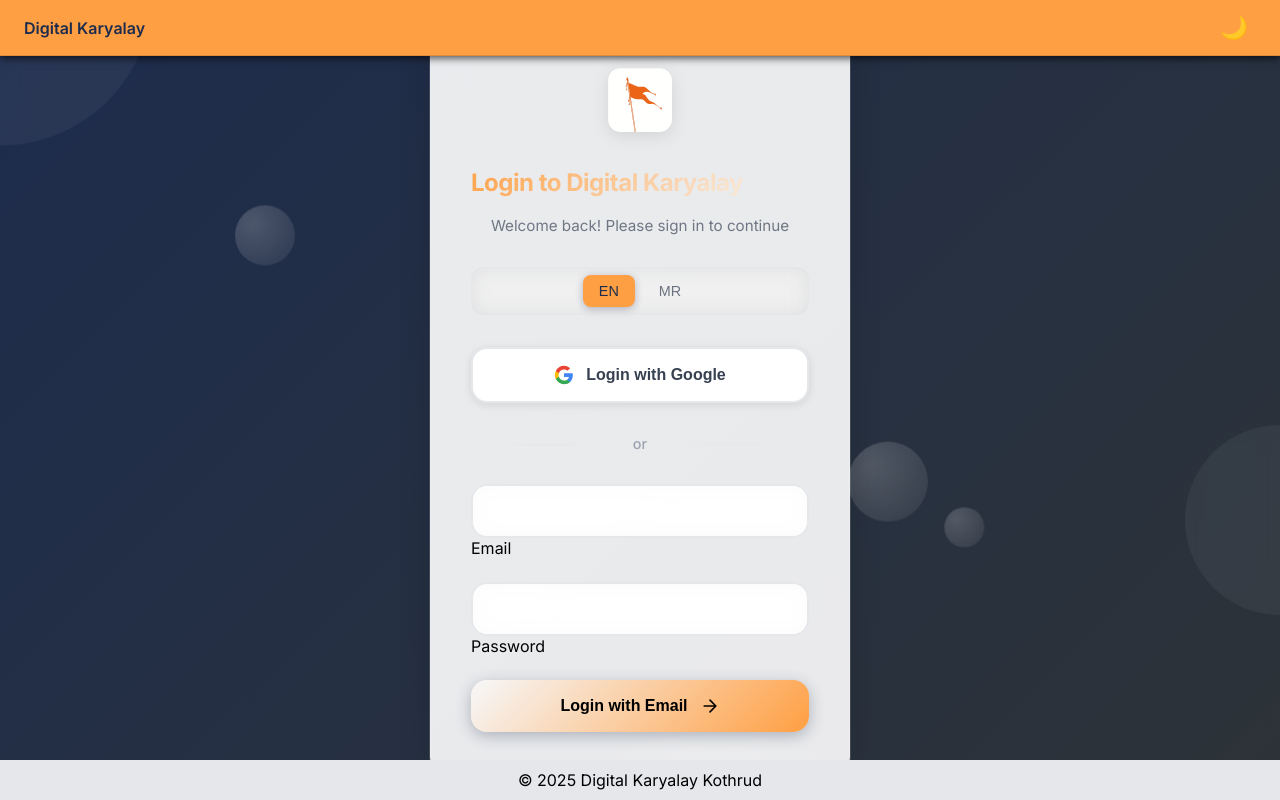
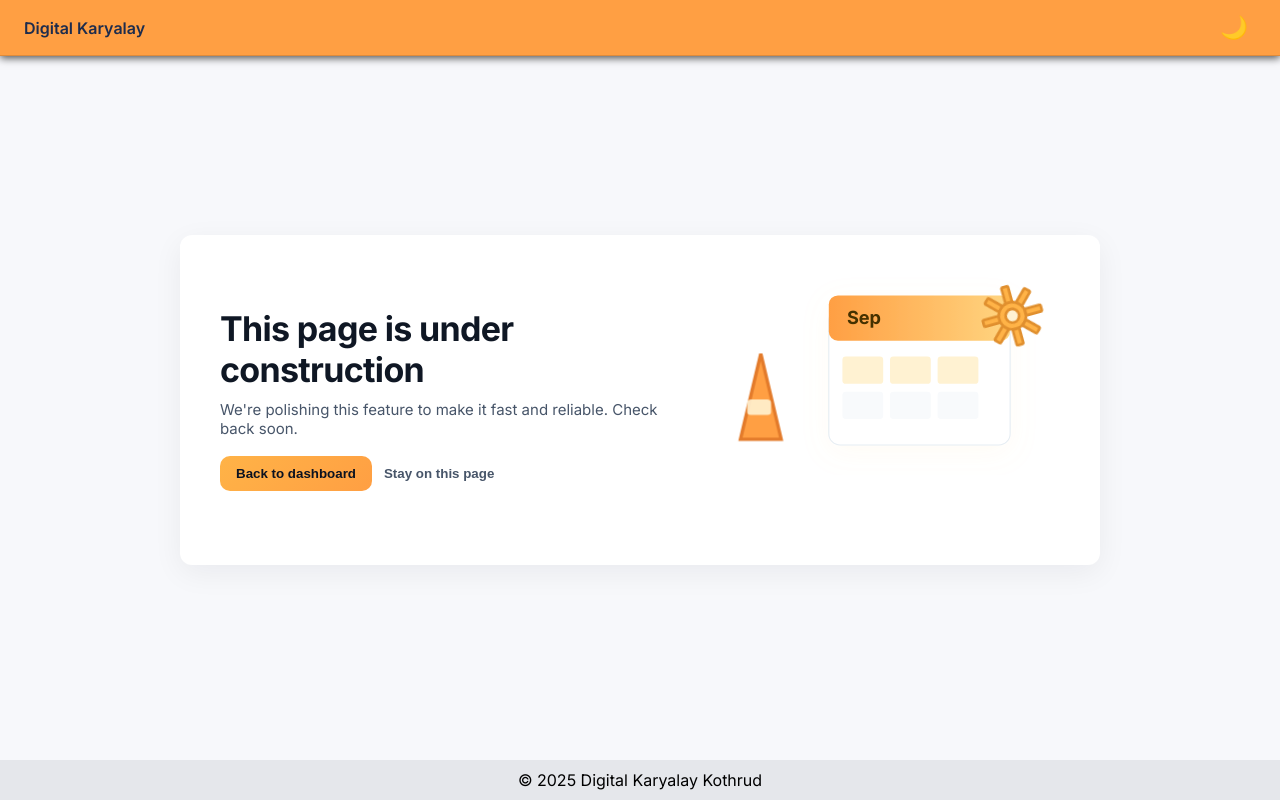
Before and after one commit to pranavmm14/digital-karyalay-frontend-pwa, a React (Vite) app: page /coming-soon in a window 1280 px wide. Before the commit this address led to /login. Built offline with nearby package versions, Linux system fonts and the light colour scheme; no server answers.

Commit message:
Added loader animation

```diff
--- /dev/null
+++ b/src/config/unfinished.ts
@@ -0,0 +1,9 @@
+// List of routes (paths) that are not yet implemented and should show the ComingSoon page.
+// Add paths exactly as used in your route definitions, e.g. '/reports' or '/management'.
+// Keep empty in production or when pages are implemented.
+const unfinishedRoutes: string[] = [
+  '/reports',
+  '/management'
+];
+
+export default unfinishedRoutes;
--- /dev/null
+++ b/src/pages/ComingSoon.tsx
@@ -0,0 +1,89 @@
+import '@/styles/comingSoon.css'
+import { useNavigate } from 'react-router-dom'
+
+export const ComingSoon = () => {
+  const navigate = useNavigate()
+  const now = new Date()
+  const future = new Date(now.getFullYear(), now.getMonth() + 2, 1)
+  const monthNames = ['Jan','Feb','Mar','Apr','May','Jun','Jul','Aug','Sep','Oct','Nov','Dec']
+  const monthLabel = monthNames[future.getMonth()]
+
+  return (
+    <div className="coming-soon-root">
+      <main className="coming-stage professional">
+        <section className="cs-content">
+          <h1 className="cs-title">This page is under construction</h1>
+          <p className="cs-subtitle">We're polishing this feature to make it fast and reliable. Check back soon.</p>
+
+          <div className="cs-actions">
+            <button className="cs-button" onClick={() => navigate('/')}>Back to dashboard</button>
+            <button className="cs-link" onClick={() => window.scrollTo({ top: 0, behavior: 'smooth' })}>Stay on this page</button>
+          </div>
+        </section>
+
+        <aside className="cs-illustration" aria-hidden>
+          {/* Illustration: calendar + gear + cone to indicate scheduling / tooling under construction */}
+          <svg width="max-content" height="max-content" viewBox="0 0 300 220" xmlns="http://www.w3.org/2000/svg" role="img" aria-label="Under construction illustration">
+            <defs>
+              <linearGradient id="accent" x1="0" x2="1">
+                <stop offset="0%" stopColor="#ff9f43" />
+                <stop offset="100%" stopColor="#ffd580" />
+              </linearGradient>
+              <filter id="soft" x="-20%" y="-20%" width="140%" height="140%">
+                <feDropShadow dx="0" dy="6" stdDeviation="12" floodColor="#ffd580" floodOpacity="0.08" />
+              </filter>
+            </defs>
+
+            {/* calendar */}
+            <g transform="translate(96,18)" filter="url(#soft)">
+              <rect x="0" y="12" width="160" height="120" rx="10" fill="#fff" stroke="#e6edf3" />
+              <rect x="0" y="0" width="160" height="40" rx="8" fill="url(#accent)" />
+              <rect x="12" y="54" width="36" height="24" rx="3" fill="#fff2d2" />
+              <rect x="54" y="54" width="36" height="24" rx="3" fill="#fff2d2" />
+              <rect x="96" y="54" width="36" height="24" rx="3" fill="#fff2d2" />
+              <rect x="12" y="85" width="36" height="24" rx="3" fill="#f8fafc" />
+              <rect x="54" y="85" width="36" height="24" rx="3" fill="#f8fafc" />
+              <rect x="96" y="85" width="36" height="24" rx="3" fill="#f8fafc" />
+              <text x="16" y="25" fontSize="16" fill="#453000ff" fontWeight="700">{monthLabel}</text>
+            </g>
+
+            {/* gear: placed on an orbit group so it can revolve around the calendar center while spinning on its axis */}
+            {/* calendar center is at approx (92,78) given calendar group translate(12,18) and size 160x120 */}
+            <g className="gear-orbit" transform="translate(210,36)">
+              {/* rotate this wrapper to make the gear orbit the calendar center; change the translate(x,0) below to set orbit radius */}
+              <g className="gear-orbit-rot">
+                {/* place gear at radius 48 (translate(48,0)). Adjust this value to change orbit radius. */}
+                <g transform="translate(48,0) scale(1.2)">
+                  <g className="cs-gear" transform="translate(0,0)" fill="#ffb347" stroke="#e08f2e" strokeWidth="2">
+                    {/* gear made of a central circle plus 8 teeth (rects rotated) so it's visually symmetric and spins about its center */}
+                    <circle cx="0" cy="0" r="10" fill="#ffb347" />
+                    <g>
+                      <rect x="-2.5" y="-22" width="5" height="12" rx="1" />
+                      <rect x="-2.5" y="-22" width="5" height="12" rx="1" transform="rotate(45)" />
+                      <rect x="-2.5" y="-22" width="5" height="12" rx="1" transform="rotate(90)" />
+                      <rect x="-2.5" y="-22" width="5" height="12" rx="1" transform="rotate(135)" />
+                      <rect x="-2.5" y="-22" width="5" height="12" rx="1" transform="rotate(180)" />
+                      <rect x="-2.5" y="-22" width="5" height="12" rx="1" transform="rotate(225)" />
+                      <rect x="-2.5" y="-22" width="5" height="12" rx="1" transform="rotate(270)" />
+                      <rect x="-2.5" y="-22" width="5" height="12" rx="1" transform="rotate(315)" />
+                    </g>
+                    <circle cx="0" cy="0" r="5" fill="#fff2d2" />
+                  </g>
+                </g>
+              </g>
+            </g>
+
+            {/* small cone/marker - inverted and partially overlapping the right side of the calendar (~40-50% overlap) */}
+            {/* calendar right edge is at x ~= 172 (12 + 160). We position cone so about half of it overlaps that edge. */}
+            <g transform="translate(0,145) scale(3,-2.7)">
+              <path d="M6 0 L18 0 L12 28 Z" fill="#ff9f43" stroke="#e37b2b" strokeWidth="1" />
+              <rect x="8" y="8" width="7" height="5" rx="1" fill="#fff2d2" opacity="0.9" />
+            </g>
+          </svg>
+        </aside>
+      </main>
+    </div>
+  )
+}
+
+export default ComingSoon
--- a/src/routes/AppRoutes.tsx
+++ b/src/routes/AppRoutes.tsx
@@ -1,6 +1,8 @@
 import { Routes, Route, Navigate } from 'react-router-dom'
 import { useAuth } from '@/context/AuthContext'
 import { LoginPage } from '@/pages/LoginPage'
+import ComingSoon from '@/pages/ComingSoon'
+import unfinishedRoutes from '@/config/unfinished'
 import Dashboard from '@/pages/Dashboard'
 import MeetingForm from '@/pages/MeetingForm'
 import AttendancePage from '@/pages/AttendancePage'
@@ -11,6 +13,9 @@
 
 export const AppRoutes = () => {
   const { user, loading } = useAuth()
+
+  const wrap = (path: string, element: any) =>
+    unfinishedRoutes.includes(path) ? <ComingSoon /> : element
 
   if (loading) {
     return (
@@ -25,17 +30,19 @@
 
   return (
     <Routes>
+      {/* Public coming soon page */}
+      <Route path="/coming-soon" element={<ComingSoon />} />
       <Route path="/login" element={user ? <Navigate to="/" /> : <LoginPage />} />
       {user ? (
         <>
           <Route path="/" element={<Dashboard />} />
-          <Route path="/meetings/new" element={<MeetingForm />} />
-          <Route path="/meetings/:id/attendance" element={<AttendancePage />} />
-          <Route path="/reports" element={<Reports />} />
+          <Route path="/meetings/new" element={wrap('/meetings/new', <MeetingForm />)} />
+          <Route path="/meetings/:id/attendance" element={wrap('/meetings/:id/attendance', <AttendancePage />)} />
+          <Route path="/reports" element={wrap('/reports', <Reports />)} />
           {/* FIX: Remove the year prop. PravasChakra now manages its own month/year state. */}
-          <Route path="/PravasChakra" element={<PravasChakra />} />
+          <Route path="/PravasChakra" element={wrap('/PravasChakra', <PravasChakra />)} />
           {/* Add more routes as needed */}
-          <Route path='/management' element={<Management />} />
+          <Route path='/management' element={wrap('/management', <Management />)} />
           <Route path="*" element={<NotFoundPage />} />
         </>
       ) : (
--- /dev/null
+++ b/src/styles/comingSoon.css
@@ -0,0 +1,74 @@
+/* comingSoon.css - themed to match loader animation */
+.coming-soon-root {
+  position: relative;
+  min-height: 100vh;
+  display: flex;
+  align-items: center;
+  justify-content: center;
+  background: #f7f8fb; /* mostly white background with subtle tint */
+  font-family: Inter, system-ui, -apple-system, 'Segoe UI', Roboto, 'Helvetica Neue', Arial;
+}
+
+.coming-stage.professional {
+  width: min(920px, 94%);
+  max-width: 980px;
+  border-radius: 12px;
+  padding: 40px;
+  background: #ffffff; /* white card */
+  box-shadow: 0 8px 30px rgba(17, 24, 39, 0.06);
+  display: grid;
+  grid-template-columns: 1fr 340px;
+  gap: 28px;
+  align-items: center;
+}
+
+.cs-content {
+  padding-right: 6px;
+}
+
+.cs-title {
+  font-size: 34px;
+  margin: 0 0 10px 0;
+  color: #0f1724; /* dark slate */
+  letter-spacing: -0.02em;
+}
+
+.cs-subtitle {
+  margin: 0 0 18px 0;
+  color: #475569;
+  font-size: 15px;
+}
+
+.cs-illustration { display:flex; align-items:center; justify-content:center }
+
+.cs-sun-svg { filter: drop-shadow(0 8px 18px rgba(255,160,0,0.12)); }
+
+/* subtle gear spin to indicate 'work in progress' */
+.cs-gear { transform-origin: center; animation: gear-spin 4s linear infinite; }
+
+@keyframes gear-spin {
+  from { transform: rotate(0deg); }
+  to { transform: rotate(360deg); }
+}
+
+/* orbit animation: rotate the wrapper group to make the gear revolve around a center */
+.gear-orbit-rot { transform-box: fill-box; transform-origin: center; animation: orbit-rotate 6s linear infinite; }
+
+@keyframes orbit-rotate {
+  from { transform: rotate(0deg); }
+  to { transform: rotate(360deg); }
+}
+
+/* make sure the gear itself spins about its center */
+.cs-gear { transform-box: fill-box; transform-origin: center; animation: gear-spin 2.2s linear infinite; }
+
+.cs-actions { display:flex; gap:12px; align-items:center; margin-top:18px }
+
+.cs-button { background: linear-gradient(135deg,#ffb347,#ff9f43); color:#0b1220; border:none; padding:10px 16px; border-radius:10px; cursor:pointer; font-weight:700 }
+
+.cs-link { background:none; border:none; color:#475569; cursor:pointer; font-weight:600 }
+
+@media (max-width: 820px) {
+  .coming-stage.professional { grid-template-columns: 1fr; padding: 28px; gap: 18px; }
+  .cs-title { font-size: 28px; }
+}
```
Also changed, not shown: src/assets/cone.png (added).
